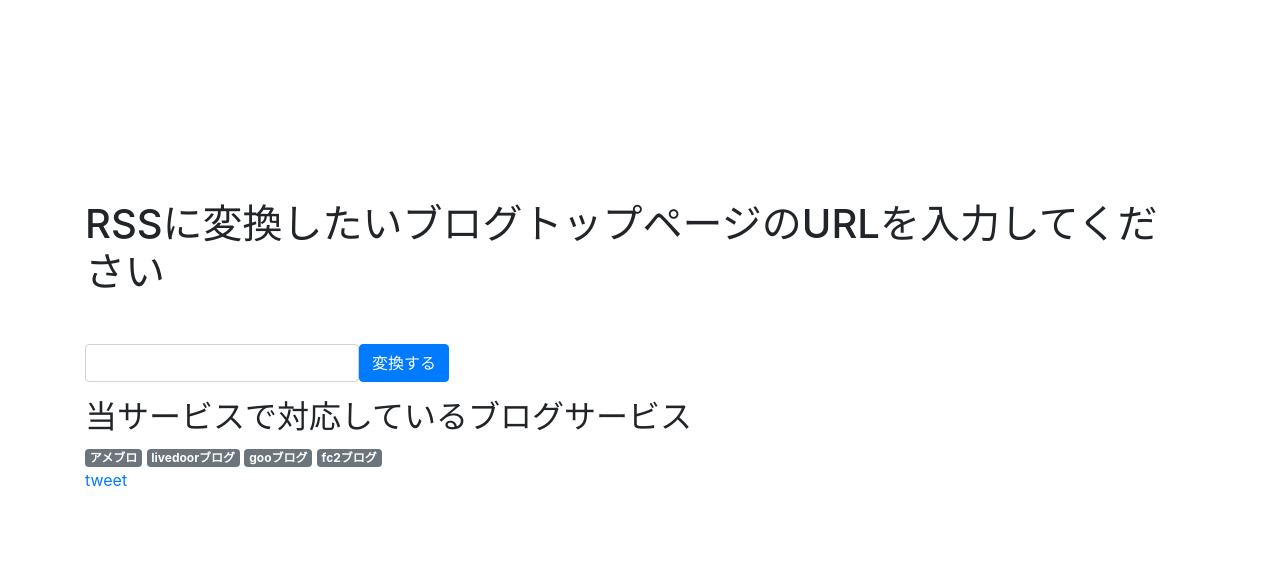
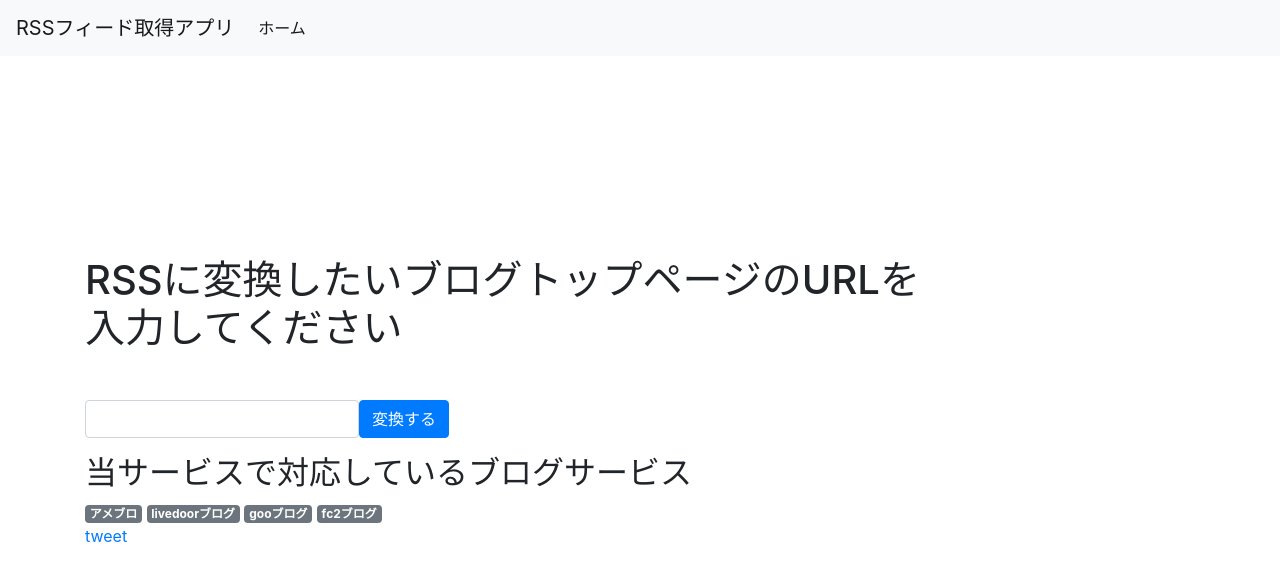
Before and after one commit to yujicosao/rssGetter, a PHP site: page / in a window 1280 px wide. Shown: the top 581 px of the page. Run offline with PHP 8.4, Linux system fonts and the light colour scheme; data that the repository does not hold is empty.

Commit message:
update: header追加

```diff
--- /dev/null
+++ b/html/header.php
@@ -0,0 +1,35 @@
+<nav class="navbar navbar-expand-lg navbar-light bg-light">
+  <a class="navbar-brand" href="#">RSSフィード取得アプリ</a>
+  <button type="button" class="navbar-toggler" data-toggle="collapse" data-target="#Navber" aria-controls="Navber" aria-expanded="false" aria-label="ナビゲーションの切替">
+    <span class="navbar-toggler-icon"></span>
+  </button>
+
+  <div class="collapse navbar-collapse" id="Navber">
+    <ul class="navbar-nav mr-auto">
+      <li class="nav-item active">
+        <a class="nav-link" href="#">ホーム <span class="sr-only">(現位置)</span></a>
+      </li>
+      <!-- <li class="nav-item">
+        <a class="nav-link" href="#">リンク</a>
+      </li>
+      <li class="nav-item dropdown">
+        <a href="#" class="nav-link dropdown-toggle" id="navbarDropdown" role="button" data-toggle="dropdown" aria-haspopup="true" aria-expanded="false">
+          ドロップダウン
+        </a>
+        <div class="dropdown-menu" aria-labelledby="navbarDropdown">
+          <a class="dropdown-item" href="#">メニュー1</a>
+          <a class="dropdown-item" href="#">メニュー2</a>
+          <div class="dropdown-divider"></div>
+          <a class="dropdown-item" href="#">その他</a>
+        </div>
+      </li>
+      <li class="nav-item">
+        <a class="nav-link disabled" href="#" tabindex="-1" aria-disabled="true">無効</a>
+      </li>
+    </ul>
+    <form class="form-inline my-2 my-lg-0">
+      <input type="search" class="form-control mr-sm-2" placeholder="検索..." aria-label="検索...">
+      <button type="submit" class="btn btn-outline-success my-2 my-sm-0">検索</button>
+    </form> -->
+  </div><!-- /.navbar-collapse -->
+</nav>
--- a/html/index.php
+++ b/html/index.php
@@ -12,11 +12,12 @@
     <script src="./scripts.js"></script>
 </head>
 <body>
+    <?php require_once('header.php') ?>
     <div class="container mt-200">
 
         <section id="formArea">
             <form action="./index.php" method="post">
-                <h1 class="mb-5">RSSに変換したいブログトップページのURLを入力してください</h1>
+                <h1 class="mb-5">RSSに変換したいブログトップページのURLを<br>入力してください</h1>
                 <div class="form-group form-inline">
                     <input type="text" name="rss" class="form-control">
                     <input type="submit" value="変換する"  class="btn btn-primary">
@@ -41,7 +42,7 @@
         </section>
 
         <section id="tweetbutton_area">
-        <a href="https://twitter.com/intent/tweet?text=<?php echo $_POST["rss"] ?>のRSSフィードは<?php echo $rss_url ?>です" onClick="window.open(encodeURI(decodeURI(this.href)), 'tweetwindow', 'width=650, height=470, personalbar=0, toolbar=0, scrollbars=1, sizable=1'); return false;" rel="nofollow" class="twitter-link">
+        <a href="https://twitter.com/intent/tweet?text=<?php echo $_POST["rss"] ?>のRSSフィードは<?php echo $rss_url ?>です(RSSフィード取得アプリ http://cosatest.hippy.jp/rsser/)" onClick="window.open(encodeURI(decodeURI(this.href)), 'tweetwindow', 'width=650, height=470, personalbar=0, toolbar=0, scrollbars=1, sizable=1'); return false;" rel="nofollow" class="twitter-link">
 tweet
 </a>
         </section>
```
